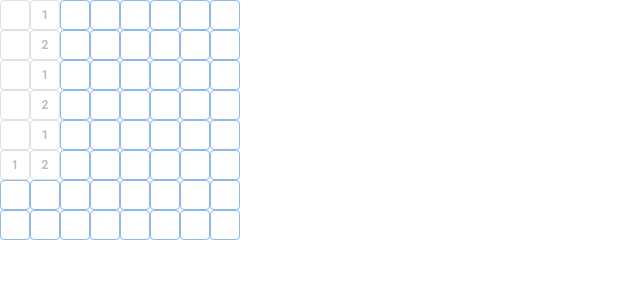
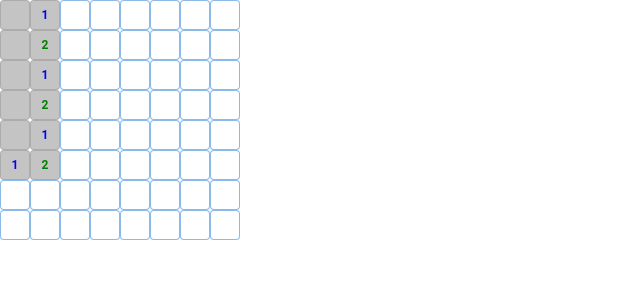
Before and after one commit to jordibaliellas/mines-weeper, a Next.js app: page / in a window 1280 px wide. Both pictures are taken after a click on the button 15 px from the left and 15 px from the top of the page. Shown: the top 300 px of the page, without its empty margins (0-640 px from the left). Built offline with nearby package versions, Linux system fonts and the light colour scheme.

Commit message:
implement flag

```diff
--- a/src/components/Cell.tsx
+++ b/src/components/Cell.tsx
@@ -5,11 +5,34 @@ import Button from '@mui/material/Button'
 interface CellProps {
     cell: MinesWeeperCell
     onCellClick: BoardUpdater
+    onRightClick: BoardUpdater
 }
 
-function Content({ value }: { value: number }) {
+const numberColors = [
+    '#0100FA',
+    '#018001',
+    '#F90000',
+    '#01007F',
+    '#7F0001',
+    '#00807F',
+    '#000000',
+    '#808080',
+] as const
+
+function Content({ cell }: { cell: MinesWeeperCell }) {
+    const { value } = cell
+
+    if (!cell.isRevealed) {
+        return cell.isFlagged ? (
+            <span role="img" aria-label="mine">
+                🚩
+            </span>
+        ) : null
+    }
+
     if (value === 0) return null
-    if (value !== -1) return <span>{value}</span>
+    if (value !== -1)
+        return <span style={{ color: numberColors[value - 1] }}>{value}</span>
 
     return (
         <span role="img" aria-label="mine">
@@ -18,8 +41,17 @@ function Content({ value }: { value: number }) {
     )
 }
 
-export default function Cell({ cell, onCellClick }: CellProps) {
+export default function Cell({ cell, onCellClick, onRightClick }: CellProps) {
     const { isRevealed } = cell
+
+    const preventDefaultWrapper = (fn: () => void) => (e: React.MouseEvent) => {
+        e.preventDefault()
+        fn()
+    }
+
+    const onLeftClick = preventDefaultWrapper(() => onCellClick(cell))
+    const onContextMenu = preventDefaultWrapper(() => onRightClick(cell))
+
     return (
         <Button
             sx={{
@@ -29,13 +61,18 @@ export default function Cell({ cell, onCellClick }: CellProps) {
                 fontSize: '12px',
                 fontWeight: 'bold',
                 minWidth: 'unset',
+                backgroundColor: isRevealed ? '#c4c4c4' : 'white',
+                '&:hover': {
+                    backgroundColor: isRevealed ? '#c4c4c4' : 'white',
+                },
             }}
             variant="outlined"
             color="primary"
             disabled={isRevealed}
-            onClick={() => onCellClick(cell)}
+            onClick={onLeftClick}
+            onContextMenu={onContextMenu}
         >
-            {isRevealed && <Content value={cell.value} />}
+            <Content cell={cell} />
         </Button>
     )
 }
--- a/src/components/MinesWeeper.tsx
+++ b/src/components/MinesWeeper.tsx
@@ -1,5 +1,6 @@
 import {
-    rightClickCell,
+    clickCell,
+    rightCellClick,
     selectGame,
     setVoidBoard,
     startGame,
@@ -26,7 +27,13 @@ export default function MinesWeeper() {
             dispatch(startGame({ cellClicked, config: gameConfig }))
         }
 
-        dispatch(rightClickCell(cellClicked))
+        dispatch(clickCell(cellClicked))
+    }
+
+    const onRightClick = (cellClicked: MinesWeeperCell) => {
+        if (!game.isGenerated) return
+
+        dispatch(rightCellClick(cellClicked))
     }
 
     useEffect(() => {
@@ -43,6 +50,7 @@ export default function MinesWeeper() {
                                 key={`${rowIndex}-${cellIndex}`}
                                 cell={cellValue}
                                 onCellClick={onCellClick}
+                                onRightClick={onRightClick}
                             />
                         ))}
                     </Stack>
--- a/src/factories/minesweeper.factory.ts
+++ b/src/factories/minesweeper.factory.ts
@@ -155,6 +155,14 @@ export function handleRightClick(
     cell: MinesWeeperCell,
     game: MinesWeeperGame
 ): MinesWeeperGame {
+    game.board[cell.row][cell.column].isFlagged = !cell.isFlagged
+    return game
+}
+
+export function handleCellClick(
+    cell: MinesWeeperCell,
+    game: MinesWeeperGame
+): MinesWeeperGame {
     return discoverCells(cell, game)
 }
 
--- a/src/state/slices/game.slice.ts
+++ b/src/state/slices/game.slice.ts
@@ -7,6 +7,7 @@ import { PayloadAction, createSlice } from '@reduxjs/toolkit'
 import {
     fillBoard,
     generateVoidGame,
+    handleCellClick,
     handleRightClick,
 } from '@/factories/minesweeper.factory'
 
@@ -38,11 +39,14 @@ export const gameSlice = createSlice({
                 config: MinesweeperConfig
             }>
         ) => fillBoard(payload.cellClicked, payload.config),
-        rightClickCell: (state, { payload }: PayloadAction<MinesWeeperCell>) =>
+        clickCell: (state, { payload }: PayloadAction<MinesWeeperCell>) =>
+            handleCellClick(payload, state),
+        rightCellClick: (state, { payload }: PayloadAction<MinesWeeperCell>) =>
             handleRightClick(payload, state),
     },
 })
 
-export const { setVoidBoard, startGame, rightClickCell } = gameSlice.actions
+export const { setVoidBoard, startGame, clickCell, rightCellClick } =
+    gameSlice.actions
 export const selectGame = (state: RootState) => state.game
 export default gameSlice.reducer
```
